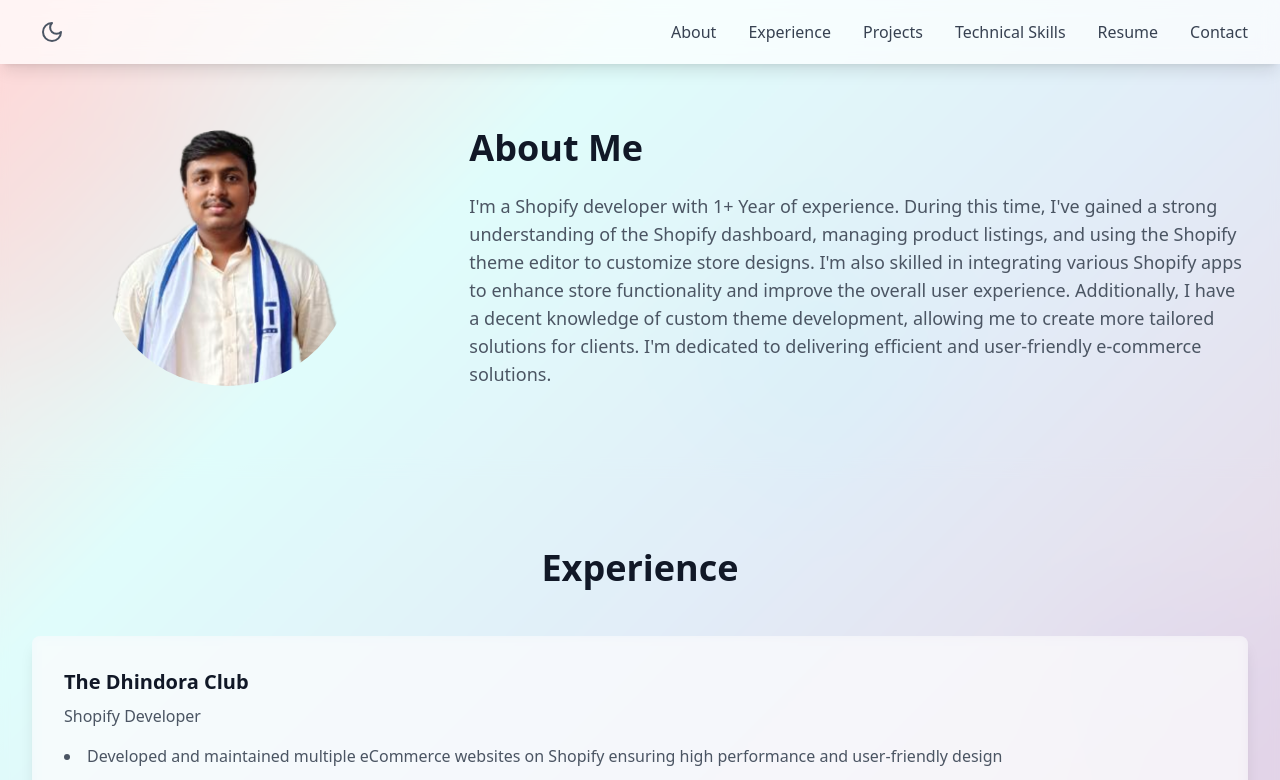
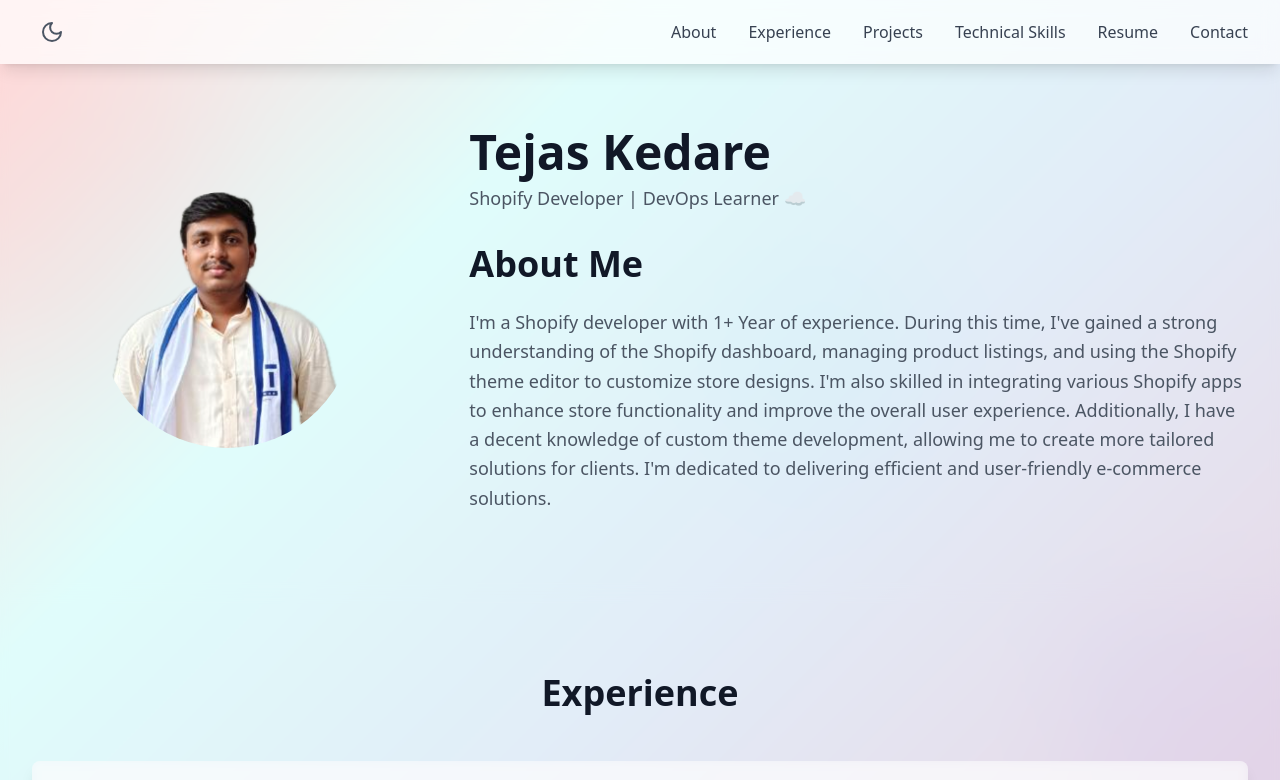
Before and after one commit to ZecTox/ZecTox-Portfolio, a React (Vite) app: page / in a window 1280 px wide. Shown: the top 780 px of the page. Built offline with nearby package versions, Linux system fonts and the light colour scheme.

Commit message:
some changes

```diff
--- a/src/App.tsx
+++ b/src/App.tsx
@@ -164,11 +164,28 @@ function App() {
                 variants={fadeInUp}
                 className={`w-full md:w-2/3 text-center md:text-left ${isDarkMode ? 'text-gray-300' : 'text-gray-900'}`}
               >
-                <h2 className="text-3xl font-bold sm:text-4xl mb-6">About Me</h2>
-                <p className={`text-lg ${isDarkMode ? 'text-gray-400' : 'text-gray-600'}`}>
-                  I'm a Shopify developer with 1+ Year of experience. During this time, I've gained a strong understanding of the Shopify dashboard, managing product listings, and using the Shopify theme editor to customize store designs. I'm also skilled in integrating various Shopify apps to enhance store functionality and improve the overall user experience. Additionally, I have a decent knowledge of custom theme development, allowing me to create more tailored solutions for clients. I'm dedicated to delivering efficient and user-friendly e-commerce solutions.
+                {/* Main Name */}
+                <h2 className="text-4xl sm:text-5xl font-bold mb-2">Tejas Kedare</h2>
+
+                {/* Role as subheading */}
+                <p className={`text-base sm:text-lg mb-8 ${isDarkMode ? 'text-gray-400' : 'text-gray-600'}`}>
+                  Shopify Developer | DevOps Learner <span role="img" aria-label="cloud">☁️</span>
+                </p>
+
+                {/* "About Me" Heading */}
+                <h3 className="text-3xl font-bold sm:text-4xl mb-6">About Me</h3>
+
+                {/* Descriptive Paragraph */}
+                <p className={`text-lg leading-relaxed ${isDarkMode ? 'text-gray-400' : 'text-gray-600'}`}>
+                  I'm a Shopify developer with 1+ Year of experience. During this time, I've gained a strong
+                  understanding of the Shopify dashboard, managing product listings, and using the Shopify theme
+                  editor to customize store designs. I'm also skilled in integrating various Shopify apps to enhance
+                  store functionality and improve the overall user experience. Additionally, I have a decent knowledge
+                  of custom theme development, allowing me to create more tailored solutions for clients. I'm dedicated
+                  to delivering efficient and user-friendly e-commerce solutions.
                 </p>
               </motion.div>
+
             </motion.div>
           </div>
         </section>
```
